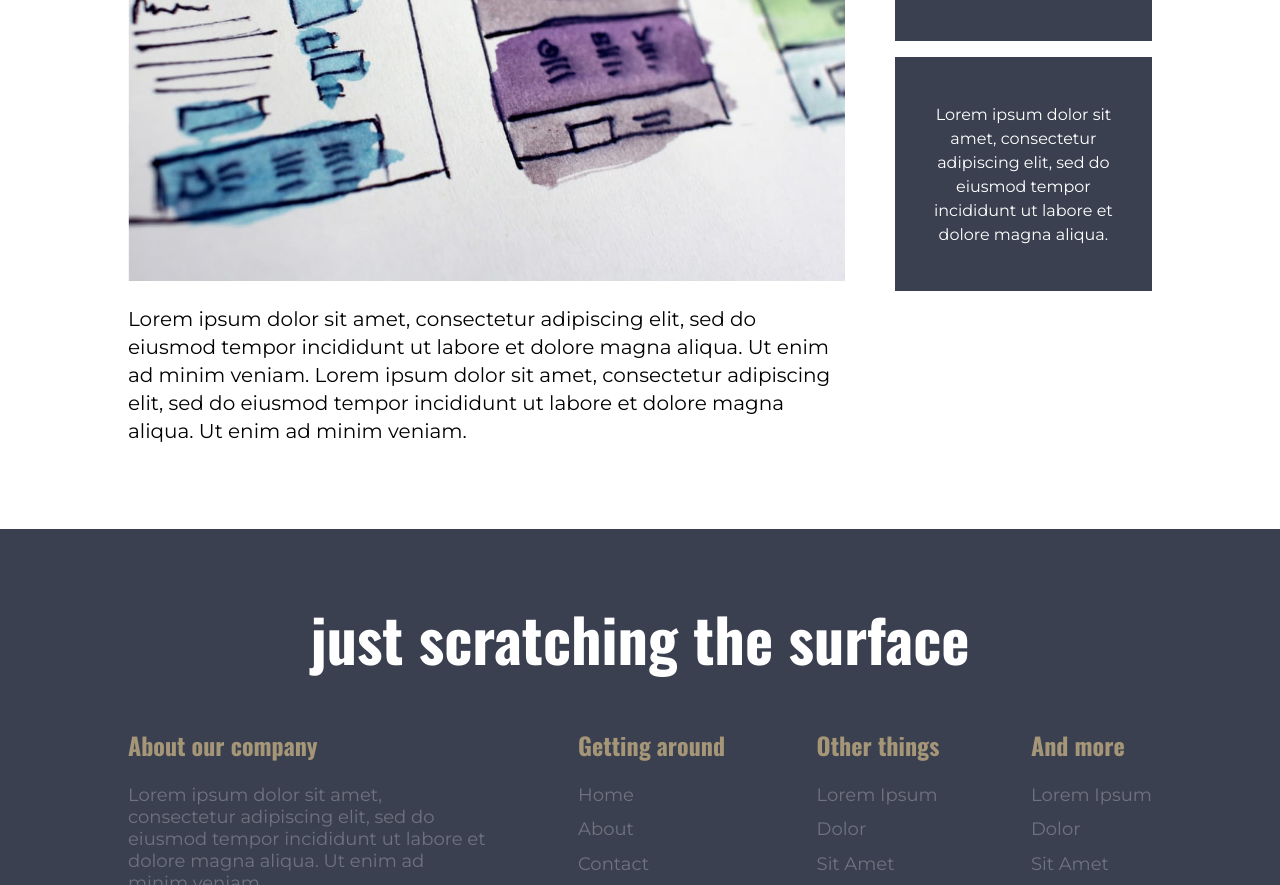
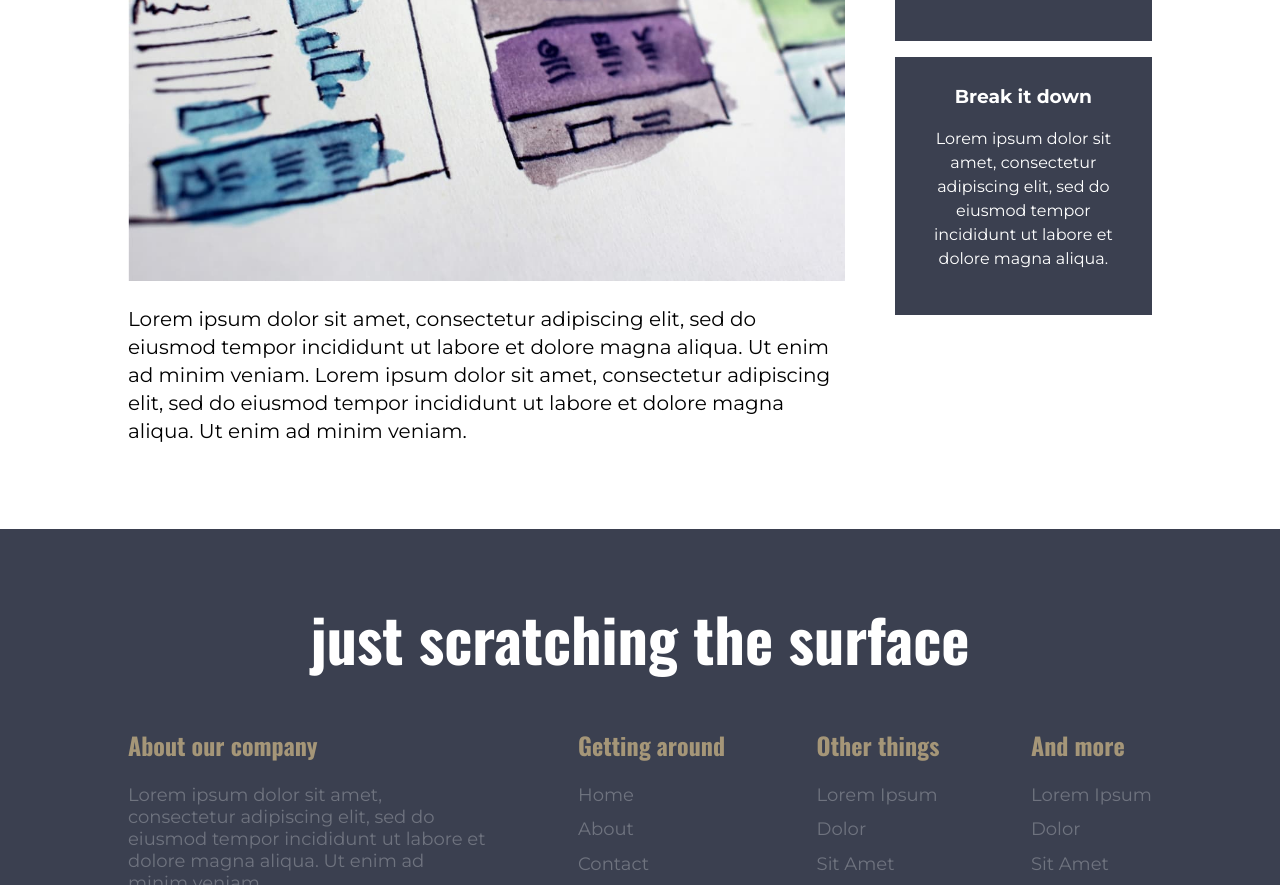
Before and after one commit to Paul04sho/Kevin-Powell-CRL-Course-Last-Challenge, a plain HTML site: page index.html in a window 1280 px wide. Shown: the part 1550-2435 px from the top of the page. Drawn offline with nearby package versions, Linux system fonts and the light colour scheme.

Commit message:
Update index.html

```diff
--- a/index.html
+++ b/index.html
@@ -129,7 +129,9 @@
                         </p>
                     </div>
                     <div class="section-3__card-3 small-card">
-                        <h3 class="card-title"></h3>
+                        <h3 class="card-title">
+                            Break it down
+                        </h3>
                         <p>Lorem ipsum dolor sit amet,
                             consectetur adipiscing elit, sed do
                             eiusmod tempor incididunt ut
```
